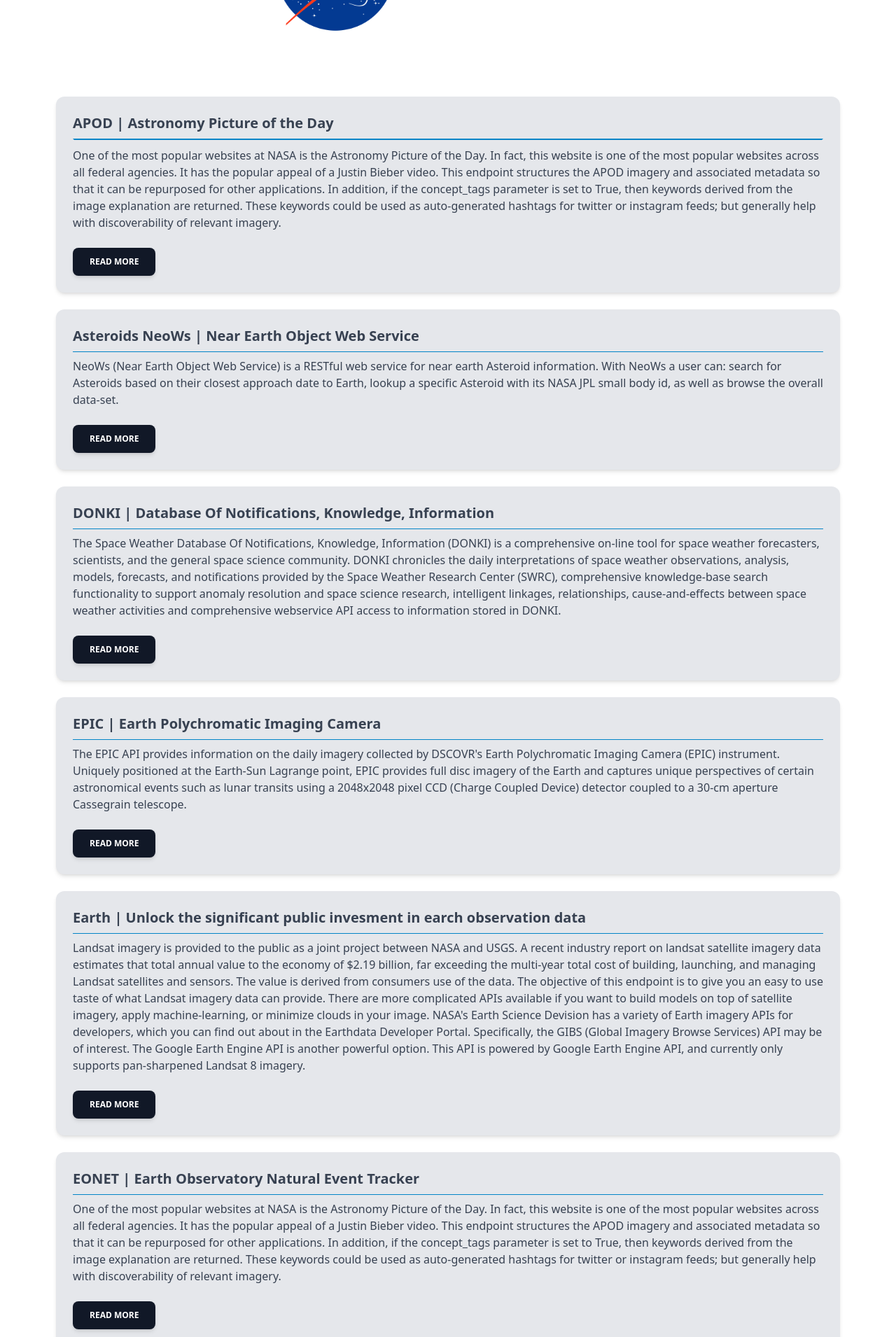
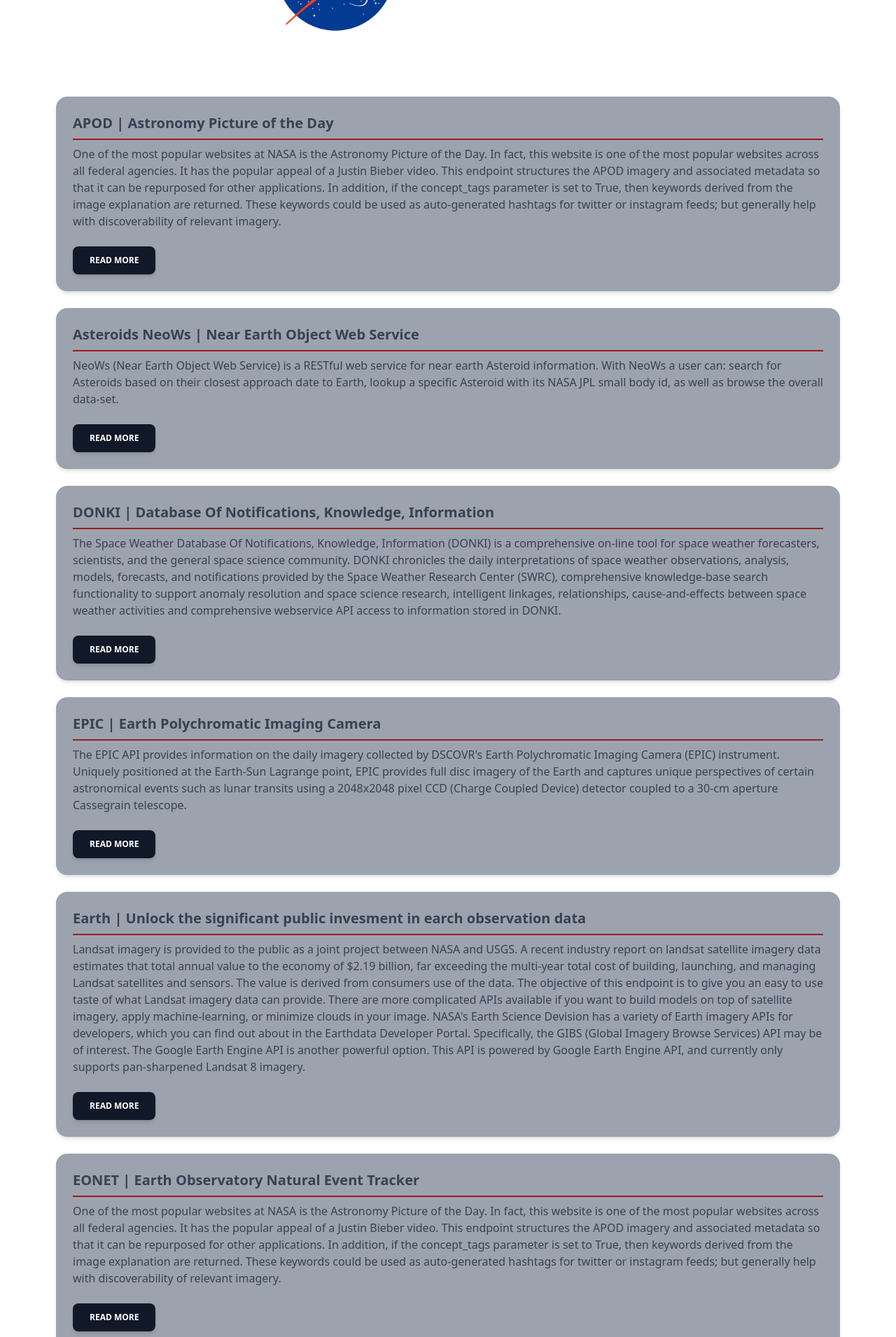
Before and after one commit to Avishka777/NASA-API, a React (Vite) app in the folder frontend/: page /more in a window 1280 px wide. Shown: the part 300-2210 px from the top of the page at 70% size. Built offline with nearby package versions, Linux system fonts and the light colour scheme.

Commit message:
Change Some Styling In UI

```diff
--- a/frontend/src/components/ThemeProvider.jsx
+++ b/frontend/src/components/ThemeProvider.jsx
@@ -4,7 +4,7 @@
   const { theme } = useSelector((state) => state.theme);
   return (
     <div className={theme}>
-      <div className='bg-white text-gray-700 dark:text-gray-200 dark:bg-[rgb(11,13,19)] min-h-screen'>
+      <div className='bg-white text-gray-700 dark:text-red-700 dark:bg-[rgb(11,13,19)] min-h-screen'>
         {children}
       </div>
     </div>
--- a/frontend/src/pages/Astronomy.jsx
+++ b/frontend/src/pages/Astronomy.jsx
@@ -1,19 +1,15 @@
 import React, { useState, useEffect } from 'react';
 import { Label, Button } from 'flowbite-react';
-
 export default function Astronomy() {
   const [photoData, setPhotoData] = useState(null);
   const [selectedDate, setSelectedDate] = useState(getTodayDateString());
   const [error, setError] = useState('');
-
   useEffect(() => {
     fetchPhoto(selectedDate);
   }, []);
-
   const handleDateChange = (event) => {
     setSelectedDate(event.target.value);
   };
-
   const handleSubmit = (event) => {
     event.preventDefault();
     if (selectedDate) {
@@ -22,7 +18,6 @@
       setError('Please select a date');
     }
   };
-
   async function fetchPhoto(date) {
     setError('');
     try {
@@ -36,7 +31,6 @@
       console.error(error);
     }
   }
-
   function getTodayDateString() {
     const today = new Date();
     today.setDate(today.getDate() - 1);
@@ -45,7 +39,6 @@
     const day = String(today.getDate()).padStart(2, '0');
     return `${year}-${month}-${day}`;
   }
-
   return (
     <div className='p-10'>
       {error && <div>{error}</div>}
@@ -66,10 +59,10 @@
             </form>
             <div className='mt-6'>
               <span className='text-3xl font-semibold'>{photoData.title}</span>
-              <hr className='my-2 border-2 border-blue-500 font-bold' />
+              <hr className='my-2 border-2 border-red-800 font-bold' />
               <p className='text-lg font-semibold text-zinc-700'>{photoData.date}</p>
               <br />
-              <span className='text-lg font-semibold'>{photoData.explanation}</span>
+              <p className="text-lg font-semibold text-zinc-500">{photoData.explanation}</p>
               <br />
               <p className='mt-5 text-sm font-serif text-sky-700'>View HD Image : <a href={photoData.hdurl} target="_blank" rel="noopener noreferrer" className="text-blue-500 hover:underline">{photoData.hdurl}</a></p>
             </div>
--- a/frontend/src/pages/More.jsx
+++ b/frontend/src/pages/More.jsx
@@ -1,10 +1,8 @@
 import { Card, CardBody, CardFooter, Typography, Button } from "@material-tailwind/react";
 import logo from '../assets/logo.png';
-
 export default function More() {
 
   return (
-
     <div className="p-20 shadow-xl">
 
       <div className="flex items-center justify-center mb-20">
@@ -12,10 +10,10 @@
         <span className="text-5xl my-auto text-sky-600 font-extrabold font-serif">Browse APIs</span>
       </div>
 
-      <Card className="mt-6 w-full bg-gray-200">
+      <Card className="mt-6 w-full bg-gray-400 rounded-2xl">
       <CardBody>
         <Typography variant="h5" color="blue-gray" className="mb-2">APOD | Astronomy Picture of the Day</Typography>
-        <hr className="my-2 border-2 border-t-sky-600"/>
+        <hr className="my-2 border-t-2 border-red-800"/>
         <Typography>
           One of the most popular websites at NASA is the Astronomy Picture of the Day. In fact, this website is one of the most popular websites across all federal agencies.
           It has the popular appeal of a Justin Bieber video. This endpoint structures the APOD imagery and associated metadata so that it can be repurposed for other applications.
@@ -28,10 +26,10 @@
       </CardFooter>
     </Card>
 
-    <Card className="mt-6 w-full bg-gray-200">
+    <Card className="mt-6 w-full bg-gray-400 rounded-2xl">
       <CardBody>
         <Typography variant="h5" color="blue-gray" className="mb-2">Asteroids NeoWs |  Near Earth Object Web Service</Typography>
-        <hr className="my-2 border- border-t-sky-600"/>
+        <hr className="my-2 border-t-2 border-red-800"/>
         <Typography>
           NeoWs (Near Earth Object Web Service) is a RESTful web service for near earth Asteroid information. With NeoWs a user can: search for Asteroids based on their
           closest approach date to Earth, lookup a specific Asteroid with its NASA JPL small body id, as well as browse the overall data-set.
@@ -42,10 +40,10 @@
       </CardFooter>
     </Card>
 
-    <Card className="mt-6 w-full bg-gray-200">
+    <Card className="mt-6 w-full bg-gray-400 rounded-2xl">
       <CardBody>
         <Typography variant="h5" color="blue-gray" className="mb-2">DONKI | Database Of Notifications, Knowledge, Information</Typography>
-        <hr className="my-2 border- border-t-sky-600"/>
+        <hr className="my-2 border-t-2 border-red-800"/>
         <Typography>
           The Space Weather Database Of Notifications, Knowledge, Information (DONKI) is a comprehensive on-line tool for space weather forecasters, scientists, and the general
           space science community. DONKI chronicles the daily interpretations of space weather observations, analysis, models, forecasts, and notifications provided by the Space
@@ -58,10 +56,10 @@
       </CardFooter>
     </Card>
 
-    <Card className="mt-6 w-full bg-gray-200">
+    <Card className="mt-6 w-full bg-gray-400 rounded-2xl">
       <CardBody>
         <Typography variant="h5" color="blue-gray" className="mb-2">EPIC | Earth Polychromatic Imaging Camera</Typography>
-        <hr className="my-2 border- border-t-sky-600"/>
+        <hr className="my-2 border-t-2 border-red-800"/>
         <Typography>
           The EPIC API provides information on the daily imagery collected by DSCOVR's Earth Polychromatic Imaging Camera (EPIC) instrument. Uniquely positioned at the Earth-Sun
           Lagrange point, EPIC provides full disc imagery of the Earth and captures unique perspectives of certain astronomical events such as lunar transits using a 2048x2048
@@ -73,10 +71,10 @@
       </CardFooter>
     </Card>
 
-    <Card className="mt-6 w-full bg-gray-200">
+    <Card className="mt-6 w-full bg-gray-400 rounded-2xl">
       <CardBody>
         <Typography variant="h5" color="blue-gray" className="mb-2">Earth | Unlock the significant public invesment in earch observation data</Typography>
-        <hr className="my-2 border- border-t-sky-600"/>
+        <hr className="my-2 border-t-2 border-red-800"/>
         <Typography>
           Landsat imagery is provided to the public as a joint project between NASA and USGS. A recent industry report on landsat satellite imagery data estimates that total
           annual value to the economy of $2.19 billion, far exceeding the multi-year total cost of building, launching, and managing Landsat satellites and sensors. The value
@@ -92,10 +90,10 @@
       </CardFooter>
     </Card>
 
-    <Card className="mt-6 w-full bg-gray-200">
+    <Card className="mt-6 w-full bg-gray-400 rounded-2xl">
       <CardBody>
         <Typography variant="h5" color="blue-gray" className="mb-2">EONET | Earth Observatory Natural Event Tracker</Typography>
-        <hr className="my-2 border- border-t-sky-600"/>
+        <hr className="my-2 border-t-2 border-red-800"/>
         <Typography>
           One of the most popular websites at NASA is the Astronomy Picture of the Day. In fact, this website is one of the most popular websites across all federal agencies.
           It has the popular appeal of a Justin Bieber video. This endpoint structures the APOD imagery and associated metadata so that it can be repurposed for other applications.
@@ -107,9 +105,7 @@
         <Button>Read More</Button>
       </CardFooter>
     </Card>
-
   </div>
-
 
 );
 }
```
Also changed, not shown: frontend/src/pages/Mars.jsx (+19 -25 lines).
